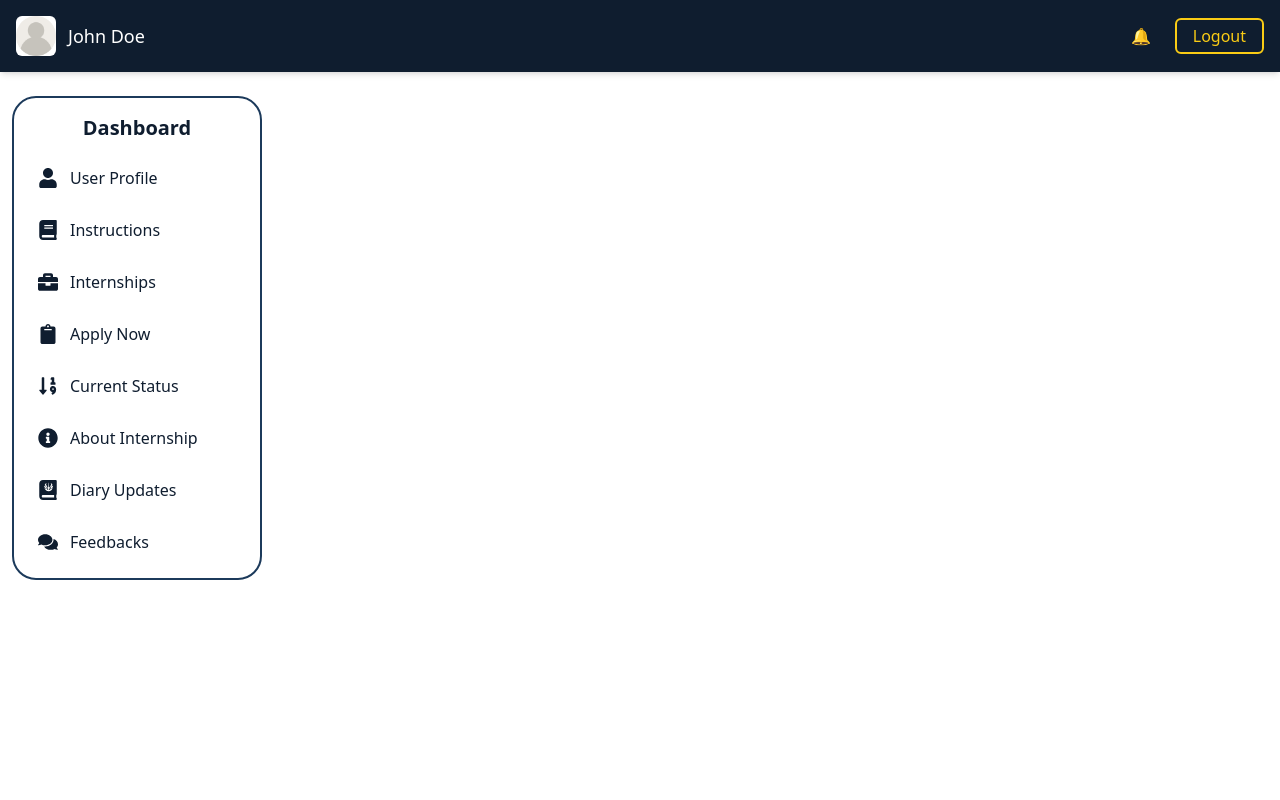
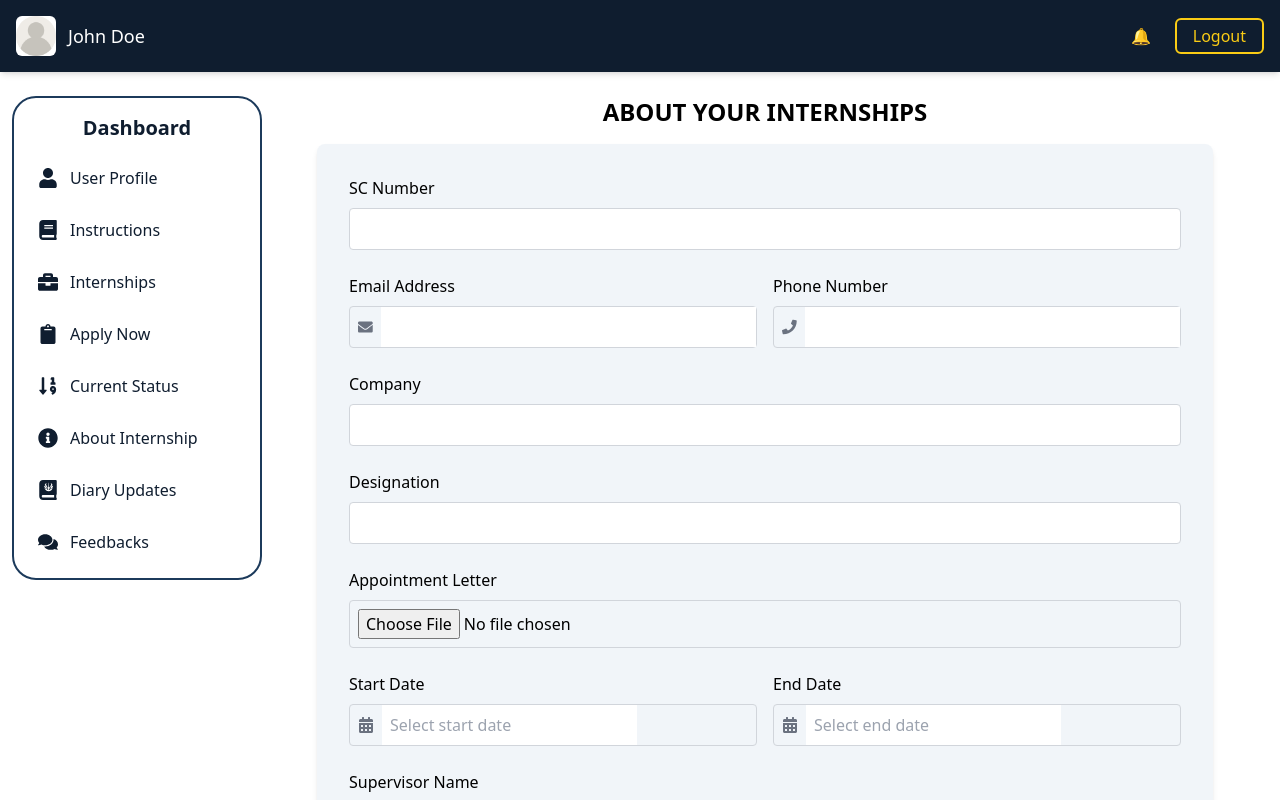
Before and after one commit to ShashiniWeerakoon/ruh-internship-portal-student, a React (Vite) app: page /About in a window 1280 px wide. Built offline with nearby package versions, Linux system fonts and the light colour scheme.

Commit message:
update the about internship page

```diff
--- a/package.json
+++ b/package.json
@@ -11,6 +11,7 @@
   },
   "dependencies": {
     "react": "^18.3.1",
+    "react-datepicker": "^7.6.0",
     "react-dom": "^18.3.1",
     "react-icons": "^5.4.0",
     "react-router-dom": "^7.1.1"
--- a/src/pages/About.jsx
+++ b/src/pages/About.jsx
@@ -1,15 +1,178 @@
-import Header from "../component/Header";
-import Sidebar from "../component/Sidebar";
+import React, { useState } from 'react';
+import { FaEnvelope, FaPhone, FaCalendarAlt } from 'react-icons/fa';
+import DatePicker from 'react-datepicker';
+import 'react-datepicker/dist/react-datepicker.css';
+import Header from '../component/Header';
+import Sidebar from '../component/Sidebar';
 
+export default function AboutInternship() {
+  const [scNumber, setScNumber] = useState('');
+  const [email, setEmail] = useState('');
+  const [phone, setPhone] = useState('');
+  const [company, setCompany] = useState('');
+  const [designation, setDesignation] = useState('');
+  const [appointmentLetter, setAppointmentLetter] = useState(null);
+  const [startDate, setStartDate] = useState(null);
+  const [endDate, setEndDate] = useState(null);
+  const [supervisorName, setSupervisorName] = useState('');
 
-const Home = () => {
+  const handleClearForm = () => {
+    setScNumber('');
+    setEmail('');
+    setPhone('');
+    setCompany('');
+    setDesignation('');
+    setAppointmentLetter(null);
+    setStartDate(null);
+    setEndDate(null);
+    setSupervisorName('');
+  };
+
+  const handleSaveChanges = () => {
+    const formData = {
+      scNumber,
+      email,
+      phone,
+      company,
+      designation,
+      appointmentLetter,
+      startDate,
+      endDate,
+      supervisorName,
+    };
+
+    // Replace with your actual database saving logic
+    console.log('Form data saved:', formData);
+  };
+
   return (
-    <>
+    <div className="flex flex-col h-screen">
       <Header />
-      <Sidebar />
-      <div>About</div>
-    </>
+      <div className="flex flex-1 overflow-hidden">
+        <Sidebar />
+        <div className="flex-1 overflow-y-auto p-8 mt-[64px] ml-[250px]">
+          <h1 className="text-2xl font-bold mb-4 text-center">ABOUT YOUR INTERNSHIPS</h1>
+          <div className="bg-slate-100 p-8 shadow-md rounded-lg w-full max-w-4xl mx-auto">
+            <div className="mb-6">
+              <label htmlFor="scNumber" className="block text-base font-medium mb-2">SC Number</label>
+              <input
+                type="text"
+                id="scNumber"
+                value={scNumber}
+                onChange={(e) => setScNumber(e.target.value)}
+                className="w-full p-2 border border-gray-300 rounded"
+              />
+            </div>
+            <div className="flex mb-6">
+              <div className="w-1/2 pr-2">
+                <label htmlFor="email" className="block text-base font-medium mb-2">Email Address</label>
+                <div className="flex items-center border border-gray-300 rounded">
+                  <FaEnvelope className="text-gray-500 ml-2" />
+                  <input
+                    type="email"
+                    id="email"
+                    value={email}
+                    onChange={(e) => setEmail(e.target.value)}
+                    className="w-full p-2 border-0 ml-2"
+                  />
+                </div>
+              </div>
+              <div className="w-1/2 pl-2">
+                <label htmlFor="phone" className="block text-base font-medium mb-2">Phone Number</label>
+                <div className="flex items-center border border-gray-300 rounded">
+                  <FaPhone className="text-gray-500 ml-2" />
+                  <input
+                    type="tel"
+                    id="phone"
+                    value={phone}
+                    onChange={(e) => setPhone(e.target.value)}
+                    className="w-full p-2 border-0 ml-2"
+                  />
+                </div>
+              </div>
+            </div>
+            <div className="mb-6">
+              <label htmlFor="company" className="block text-base font-medium mb-2">Company</label>
+              <input
+                type="text"
+                id="company"
+                value={company}
+                onChange={(e) => setCompany(e.target.value)}
+                className="w-full p-2 border border-gray-300 rounded"
+              />
+            </div>
+            <div className="mb-6">
+              <label htmlFor="designation" className="block text-base font-medium mb-2">Designation</label>
+              <input
+                type="text"
+                id="designation"
+                value={designation}
+                onChange={(e) => setDesignation(e.target.value)}
+                className="w-full p-2 border border-gray-300 rounded"
+              />
+            </div>
+            <div className="mb-6">
+              <label htmlFor="appointmentLetter" className="block text-base font-medium mb-2">Appointment Letter</label>
+              <input
+                type="file"
+                id="appointmentLetter"
+                onChange={(e) => setAppointmentLetter(e.target.files[0])}
+                className="w-full p-2 border border-gray-300 rounded"
+              />
+            </div>
+            <div className="flex mb-6">
+              <div className="w-1/2 pr-2">
+                <label htmlFor="startDate" className="block text-base font-medium mb-2">Start Date</label>
+                <div className="flex items-center border border-gray-300 rounded">
+                  <FaCalendarAlt className="text-gray-500 ml-2" />
+                  <DatePicker
+                    selected={startDate}
+                    onChange={(date) => setStartDate(date)}
+                    className="w-full p-2 border-0 ml-2"
+                    placeholderText="Select start date"
+                  />
+                </div>
+              </div>
+              <div className="w-1/2 pl-2">
+                <label htmlFor="endDate" className="block text-base font-medium mb-2">End Date</label>
+                <div className="flex items-center border border-gray-300 rounded">
+                  <FaCalendarAlt className="text-gray-500 ml-2" />
+                  <DatePicker
+                    selected={endDate}
+                    onChange={(date) => setEndDate(date)}
+                    className="w-full p-2 border-0 ml-2"
+                    placeholderText="Select end date"
+                  />
+                </div>
+              </div>
+            </div>
+            <div className="mb-6">
+              <label htmlFor="supervisorName" className="block text-base font-medium mb-2">Supervisor Name</label>
+              <input
+                type="text"
+                id="supervisorName"
+                value={supervisorName}
+                onChange={(e) => setSupervisorName(e.target.value)}
+                className="w-full p-2 border border-gray-300 rounded"
+              />
+            </div>
+            <div className="flex justify-end">
+              <button
+                onClick={handleClearForm}
+                className="py-2 px-4 bg-[#0F1D2F] text-white rounded hover:bg-red-600 mr-4"
+              >
+                Cancel
+              </button>
+              <button
+                onClick={handleSaveChanges}
+                className="py-2 px-4 bg-[#0F1D2F] text-white rounded hover:bg-blue-600"
+              >
+                Save Changes
+              </button>
+            </div>
+          </div>
+        </div>
+      </div>
+    </div>
   );
-};
-
-export default Home;
+}
--- a/src/styles/sidebar.module.css
+++ b/src/styles/sidebar.module.css
@@ -12,7 +12,7 @@
   }
 
   .nav-item {
-    @apply flex items-center gap-3 text-[#0F1D2F] text-base p-2 rounded-lg transition duration-300 hover:bg-[#1C3A5B];
+    @apply flex items-center gap-3 text-[#0F1D2F] text-base p-2 rounded-lg transition duration-300 hover:bg-[#1C3A5B] hover:text-blue-50;
   }
 
   .nav-icon {
```
Also changed, not shown: 1 other file (tests, documents, lock files or other folders).
